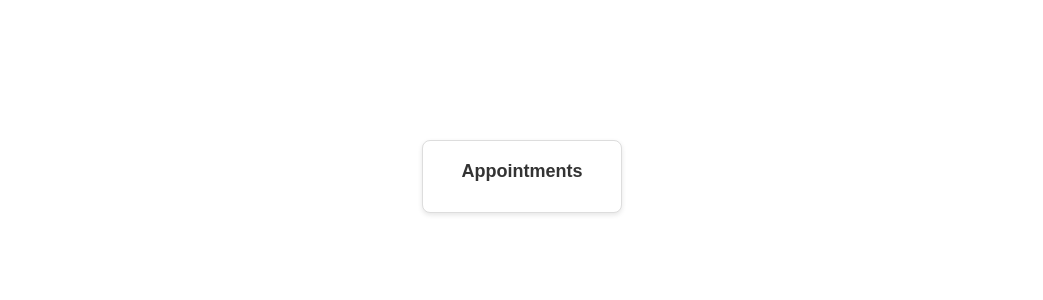
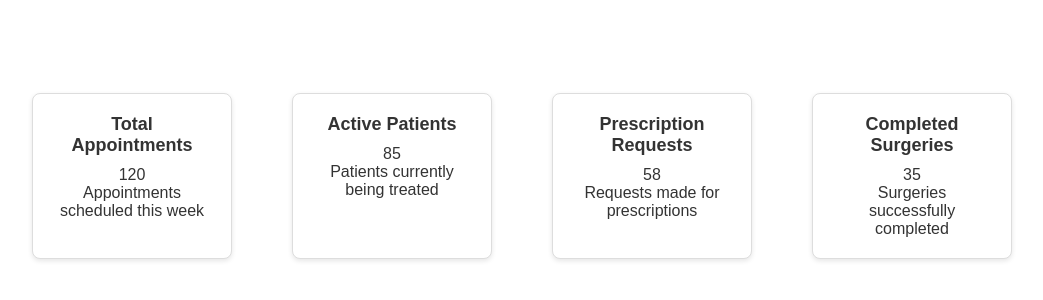
Before and after one commit to oeooo12312/informatica_health, a React (Vite) app: page /dashboard in a window 1280 px wide. Shown: the part 224-524 px from the top of the page, without its empty margins (118-1161 px from the left). Built offline with nearby package versions, Linux system fonts and the light colour scheme; no server answers.

Commit message:
Analytics Dashboard mock-up

```diff
--- a/src/components/Card/Card.jsx
+++ b/src/components/Card/Card.jsx
@@ -1,14 +1,12 @@
+// Card.jsx
 import "./Card.css";
-import { useNavigate } from "react-router-dom";
 
-function Card({keyValue}) {
-
-    const [title, link] = keyValue;
-    const navigate = useNavigate();
-
+function Card({ title, value, description }) {
     return (
-      <div className="card" onClick={() => navigate(link)}>
+        <div className="card">
             <h3>{title}</h3>
+            <p className="card-value">{value}</p>
+            <p className="card-description">{description}</p>
         </div>
     );
 }
--- a/src/views/shared/Dashboard/Dashboard.jsx
+++ b/src/views/shared/Dashboard/Dashboard.jsx
@@ -1,31 +1,38 @@
-
 import Card from "../../../components/Card/Card";
 import "./Dashboard.css";
 
-function Dashboard({userType}) {
+function Dashboard({ userType }) {
+    /**
+     * This dashboard is a general dashboard based on user type (Doctor/Patient/Pharmacy)
+     * It fulfills a few conditions:
+     * 1. Voice-based for patient, visual for doctor and pharmacy
+     * 2. Simple and clean UI cards-based
+     * 3. Not sure if we need a dashboard for patient? What do you all think? Maybe, maybe not?
+     *    How are blind people going to use the dashboard anyway... This will be different in design.
+     */
 
-    /**
-     * This dashboard is a general dashboard based on user : (Docotr/Patient/Pharmacy)
-     * It fulfills a few conditions :
-     *      1. Voice-based for patient, visual for doctor and pharmacy
-     *      2. Simple and clean UI cards-based
-     *      3. Not sure if we need a dashboard for patient ? What do you all think ? Maybe, maybe not ?
-     *         How are the blind people going to be able to use the dashbaord anyway... This will be different
-     *         in design.
-     */
-    const cardData = {
+    const analyticsData = {
         'doctor': [
-          ["Appointments", "/appointments"]
+            { title: "Total Appointments", value: "120", description: "Appointments scheduled this week" },
+            { title: "Active Patients", value: "85", description: "Patients currently being treated" },
+            { title: "Prescription Requests", value: "58", description: "Requests made for prescriptions" },
+            { title: "Completed Surgeries", value: "35", description: "Surgeries successfully completed" }
         ],
         'patient': [
-          ["Appointments", "/appointments"]
+            { title: "Upcoming Appointments", value: "2", description: "Appointments scheduled for the week" },
+            { title: "Medication Reminders", value: "4", description: "Upcoming medications to take" },
+            { title: "Recent Consultations", value: "3", description: "Recent consultations with doctors" },
+            { title: "Lab Results Pending", value: "1", description: "Lab results awaiting review" }
         ],
         'pharmacy': [
-          ["Medical Supplies", "/supplies"]
+            { title: "Available Stock", value: "1500", description: "Units of medication in stock" },
+            { title: "Orders Processed", value: "350", description: "Orders processed this week" },
+            { title: "Medication Requests", value: "75", description: "Requests for medication this month" },
+            { title: "Pending Shipments", value: "20", description: "Shipments awaiting delivery" }
         ]
     };
-    console.log(userType);
-    const cards = cardData[userType] || [];
+
+    const cards = analyticsData[userType] || [];
 
     return (
         <div className="dashboard">
@@ -40,7 +47,7 @@ function Dashboard({userType}) {
                     {/* Visual dashboard for doctors and pharmacies */}
                     <div className="card-container">
                         {cards.map((card, index) => (
-                        <Card key={index} keyValue={card} />
+                            <Card key={index} title={card.title} value={card.value} description={card.description} />
                         ))}
                     </div>
                 </div>
```
Lines whose indentation alone changed are shown as unchanged.
